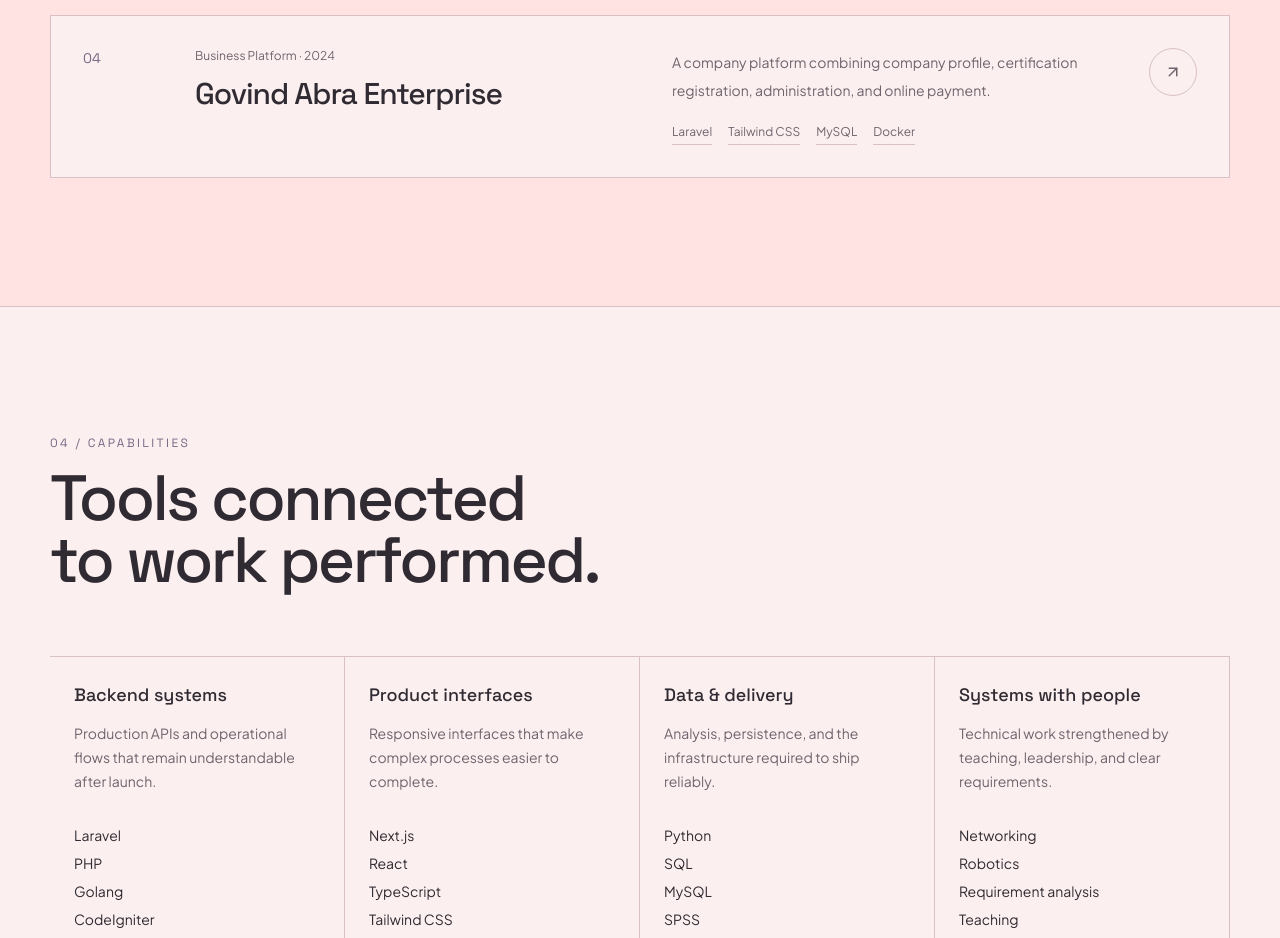
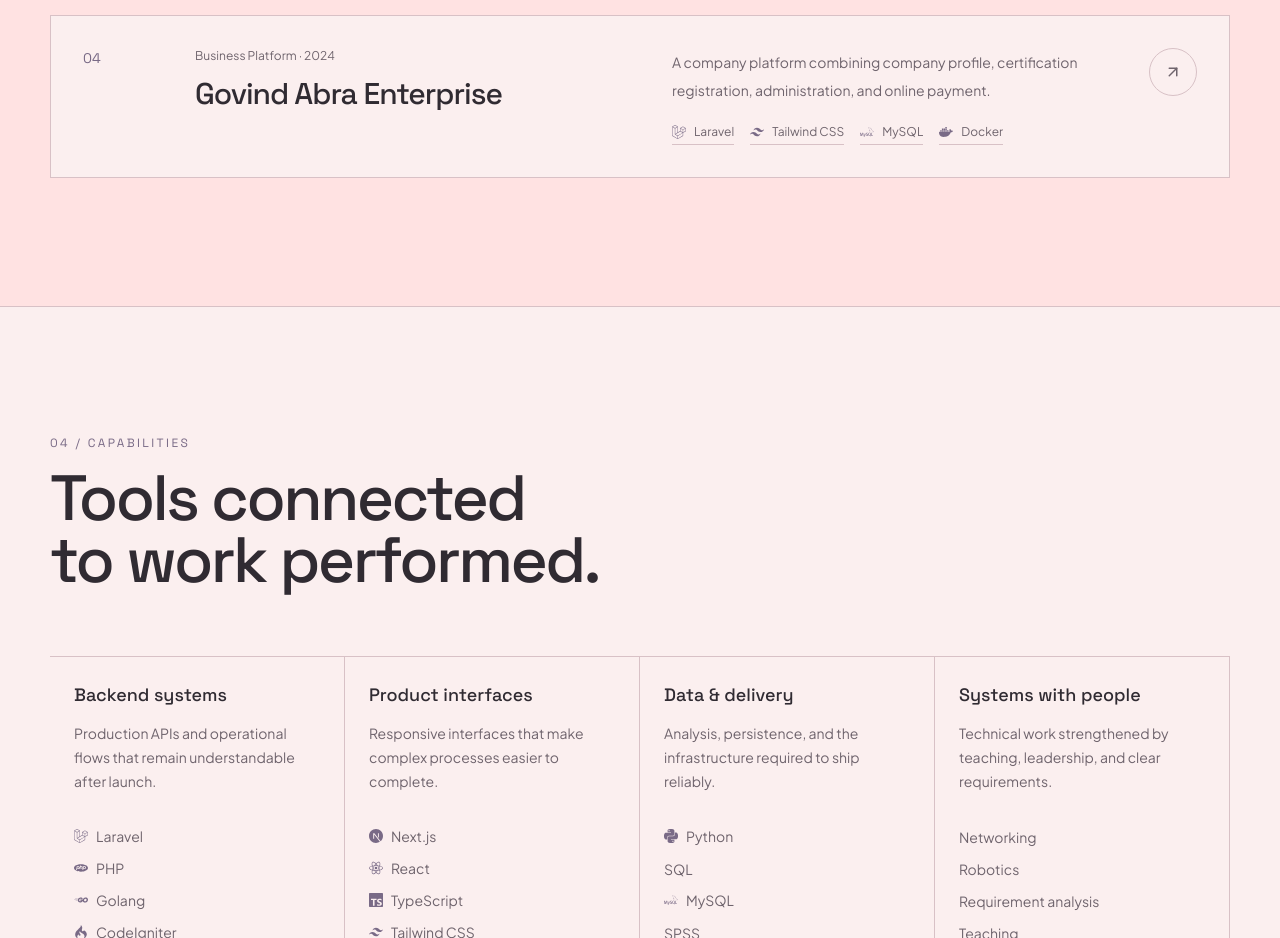
Before and after one commit to mahesayuztar/portfolio, a Next.js app: page / in a window 1280 px wide. Shown: the part 3714-4652 px from the top of the page. Built offline with nearby package versions, Linux system fonts and the light colour scheme.

Commit message:
+ Feat add branded tech icons and project mockup stages

```diff
--- a/package.json
+++ b/package.json
@@ -13,6 +13,7 @@
     "next": "16.2.7",
     "react": "19.2.4",
     "react-dom": "19.2.4",
+    "react-icons": "^5.7.0",
     "react-rnd": "^10.5.3"
   },
   "devDependencies": {
--- a/src/app/Main.tsx
+++ b/src/app/Main.tsx
@@ -1,9 +1,9 @@
 import { Container } from "@/components/layout/Container";
 import { SiteHeader } from "@/components/layout/SiteHeader";
-import { Badge } from "@/components/ui/Badge";
 import { Button } from "@/components/ui/Button";
 import { CursorRevealHeading } from "@/components/ui/CursorRevealHeading";
 import { SectionHeading } from "@/components/ui/SectionHeading";
+import { TechLabel } from "@/components/ui/TechLabel";
 import { WindowProvider, WindowTrigger } from "@/components/windows/WindowSystem";
 import { journey } from "@/data/journey";
 import { projects } from "@/data/projects";
@@ -73,7 +73,7 @@
                 <article key={project.slug} className="group grid gap-8 border border-border bg-background p-6 transition-colors hover:border-border-strong sm:p-8 lg:grid-cols-[5rem_1fr_1fr_auto] lg:items-start">
                   <span className="font-heading text-sm text-accent">{project.index}</span>
                   <div><p className="text-xs text-muted-ink">{project.category} · {project.year}</p><h3 className="mt-3 text-3xl font-medium tracking-[-0.035em]">{project.title}</h3></div>
-                  <div><p className="text-sm leading-7 text-muted-ink">{project.description}</p><div className="mt-5 flex flex-wrap gap-x-4 gap-y-2">{project.stack.slice(0, 4).map((technology) => <Badge key={technology}>{technology}</Badge>)}</div></div>
+                  <div><p className="text-sm leading-7 text-muted-ink">{project.description}</p><div className="mt-5 flex flex-wrap gap-x-4 gap-y-2">{project.stack.slice(0, 4).map((technology) => <TechLabel key={technology} technology={technology} />)}</div></div>
                   <WindowTrigger kind="project" contentId={project.slug} ariaLabel={`Open ${project.title} case study`} className="flex size-12 items-center justify-center rounded-full border border-border text-muted-ink transition-all group-hover:border-border-strong group-hover:text-ink"><ArrowUpRight size={18} /></WindowTrigger>
                 </article>
               ))}
@@ -85,7 +85,7 @@
           <Container>
             <SectionHeading eyebrow="04 / Capabilities" title="Tools connected to work performed." />
             <div className="mt-16 grid border-t border-border sm:grid-cols-2 lg:grid-cols-4">
-              {skillCategories.map((category) => <article key={category.id} className="border-b border-border p-6 sm:border-r"><h3 className="text-lg font-medium">{category.label}</h3><p className="mt-3 min-h-20 text-sm leading-6 text-muted-ink">{category.description}</p><ul className="mt-6 space-y-2">{category.items.map((item) => <li key={item} className="text-sm text-ink">{item}</li>)}</ul></article>)}
+              {skillCategories.map((category) => <article key={category.id} className="border-b border-border p-6 sm:border-r"><h3 className="text-lg font-medium">{category.label}</h3><p className="mt-3 min-h-20 text-sm leading-6 text-muted-ink">{category.description}</p><ul className="mt-6 space-y-2">{category.items.map((item) => <li key={item}><TechLabel technology={item} variant="list" /></li>)}</ul></article>)}
             </div>
           </Container>
         </section>
--- a/src/components/ui/Badge.tsx
+++ /dev/null
@@ -1,5 +0,0 @@
-import type { ReactNode } from "react";
-
-export function Badge({ children, className = "" }: { children: ReactNode; className?: string }) {
-  return <span className={`inline-flex border-b border-border pb-1 text-xs text-muted-ink ${className}`}>{children}</span>;
-}
--- /dev/null
+++ b/src/components/ui/TechLabel.tsx
@@ -0,0 +1,52 @@
+import type { IconType } from "react-icons";
+import {
+  SiBootstrap,
+  SiCodeigniter,
+  SiDocker,
+  SiGit,
+  SiGo,
+  SiJquery,
+  SiLaravel,
+  SiLinux,
+  SiMysql,
+  SiNextdotjs,
+  SiPhp,
+  SiPython,
+  SiReact,
+  SiTailwindcss,
+  SiTypescript,
+} from "react-icons/si";
+
+const technologyIcons: Record<string, IconType> = {
+  Bootstrap: SiBootstrap,
+  CodeIgniter: SiCodeigniter,
+  Docker: SiDocker,
+  Git: SiGit,
+  Golang: SiGo,
+  jQuery: SiJquery,
+  Laravel: SiLaravel,
+  Linux: SiLinux,
+  MySQL: SiMysql,
+  "Next.js": SiNextdotjs,
+  PHP: SiPhp,
+  Python: SiPython,
+  React: SiReact,
+  "Tailwind CSS": SiTailwindcss,
+  TypeScript: SiTypescript,
+};
+
+type TechLabelProps = {
+  technology: string;
+  variant?: "inline" | "list";
+};
+
+export function TechLabel({ technology, variant = "inline" }: TechLabelProps) {
+  const Icon = technologyIcons[technology];
+
+  return (
+    <span className={`inline-flex items-center gap-2 text-muted-ink ${variant === "inline" ? "border-b border-border pb-1 text-xs" : "text-sm"}`}>
+      {Icon && <Icon className="size-3.5 shrink-0 text-accent" aria-hidden />}
+      <span>{technology}</span>
+    </span>
+  );
+}
--- a/src/components/windows/WindowSystem.tsx
+++ b/src/components/windows/WindowSystem.tsx
@@ -4,7 +4,8 @@
 import { journey } from "@/data/journey";
 import { projects } from "@/data/projects";
 import { contactEmail } from "@/data/social";
-import { ArrowUpRight, GripHorizontal, RotateCcw, X } from "lucide-react";
+import { TechLabel } from "@/components/ui/TechLabel";
+import { ArrowUpRight, GripHorizontal, ImageIcon, RotateCcw, X } from "lucide-react";
 import Image from "next/image";
 import { createContext, useCallback, useContext, useEffect, useRef, useState, type ReactNode } from "react";
 import { Rnd } from "react-rnd";
@@ -103,7 +104,7 @@
           <div><p className="text-xs uppercase tracking-[0.15em] text-faint-ink">Work</p><p className="mt-2 text-sm leading-7 text-muted-ink">{item.whatIWorked}</p></div>
           <div><p className="text-xs uppercase tracking-[0.15em] text-faint-ink">What stayed with me</p><p className="mt-2 text-sm leading-7 text-ink">{item.whatILearned}</p></div>
         </div>
-        <div className="mt-8 flex flex-wrap gap-x-5 gap-y-2">{item.tech.map((technology) => <span key={technology} className="text-xs text-accent">{technology}</span>)}</div>
+        <div className="mt-8 flex flex-wrap gap-x-5 gap-y-2">{item.tech.map((technology) => <TechLabel key={technology} technology={technology} />)}</div>
       </article>
     );
   }
@@ -118,12 +119,33 @@
           <p className="text-sm text-muted-ink">{project.role}</p>
         </div>
         <p className="mt-7 max-w-2xl text-base leading-8 text-muted-ink">{project.longDescription}</p>
+        <div className="mt-9">
+          {project.mockups.length > 0 ? (
+            <div className="grid gap-4">
+              {project.mockups.map((mockup, _index) => (
+                <figure key={mockup.src} className="overflow-hidden rounded-md border border-border bg-surface">
+                  <div className="flex items-center justify-between border-b border-border px-4 py-3"><span className="text-xs text-muted-ink">Visual study {String(_index + 1).padStart(2, "0")}</span><span className="text-[10px] uppercase tracking-[0.16em] text-faint-ink">Project mockup</span></div>
+                  <Image src={mockup.src} alt={mockup.alt} width={1440} height={900} className="aspect-[16/10] w-full object-cover" />
+                </figure>
+              ))}
+            </div>
+          ) : (
+            <div className="overflow-hidden rounded-md border border-border bg-surface">
+              <div className="flex items-center justify-between border-b border-border px-4 py-3"><span className="text-xs text-muted-ink">Visual study 01</span><span className="text-[10px] uppercase tracking-[0.16em] text-faint-ink">Reserved for mockup</span></div>
+              <div className="flex aspect-[16/9] flex-col items-center justify-center px-6 text-center">
+                <span className="flex size-10 items-center justify-center rounded-full border border-border bg-background text-accent"><ImageIcon size={17} aria-hidden /></span>
+                <p className="mt-4 text-sm font-medium text-ink">Project interface or product mockup</p>
+                <p className="mt-2 max-w-md font-mono text-[10px] leading-5 text-faint-ink">/public/images/projects/{project.slug}/mockup-01.webp</p>
+              </div>
+            </div>
+          )}
+        </div>
         <div className="mt-10 grid gap-8 border-t border-border pt-8 md:grid-cols-2">
           <div><p className="text-xs uppercase tracking-[0.15em] text-faint-ink">Problem</p><p className="mt-3 text-sm leading-7 text-muted-ink">{project.problem}</p></div>
           <div><p className="text-xs uppercase tracking-[0.15em] text-faint-ink">Approach</p><p className="mt-3 text-sm leading-7 text-muted-ink">{project.solution}</p></div>
         </div>
         <div className="mt-9"><p className="text-xs uppercase tracking-[0.15em] text-faint-ink">Selected scope</p><ul className="mt-4 grid gap-3 sm:grid-cols-2">{project.highlights.map((highlight) => <li key={highlight} className="border-l border-border-strong pl-3 text-sm text-ink">{highlight}</li>)}</ul></div>
-        <div className="mt-9 flex flex-wrap gap-x-5 gap-y-2">{project.stack.map((technology) => <span key={technology} className="text-xs text-accent">{technology}</span>)}</div>
+        <div className="mt-9 flex flex-wrap gap-x-5 gap-y-2">{project.stack.map((technology) => <TechLabel key={technology} technology={technology} />)}</div>
       </article>
     );
   }
--- a/src/data/projects.ts
+++ b/src/data/projects.ts
@@ -24,6 +24,7 @@
       "Authentication & payment via Midtrans",
       "VPS deployment",
     ],
+    mockups: [],
   },
   {
     slug: "solusi-desa",
@@ -47,6 +48,7 @@
       "Integrated admin system",
       "Authentication",
     ],
+    mockups: [],
   },
   {
     slug: "fruitguard-plus",
@@ -69,6 +71,7 @@
       "Clear product information architecture",
       "Commercial landing experience",
     ],
+    mockups: [],
   },
   {
     slug: "govind-abra-enterprise",
@@ -99,5 +102,6 @@
       "Admin panel",
       "Automated payment via Midtrans",
     ],
+    mockups: [],
   },
 ];
--- a/src/types/content.ts
+++ b/src/types/content.ts
@@ -11,6 +11,12 @@
   problem: string;
   solution: string;
   highlights: string[];
+  mockups: ProjectMockup[];
+}
+
+export interface ProjectMockup {
+  src: string;
+  alt: string;
 }
 
 export interface JourneyItem {
```
Also changed, not shown: 1 other file (tests, documents, lock files or other folders).
